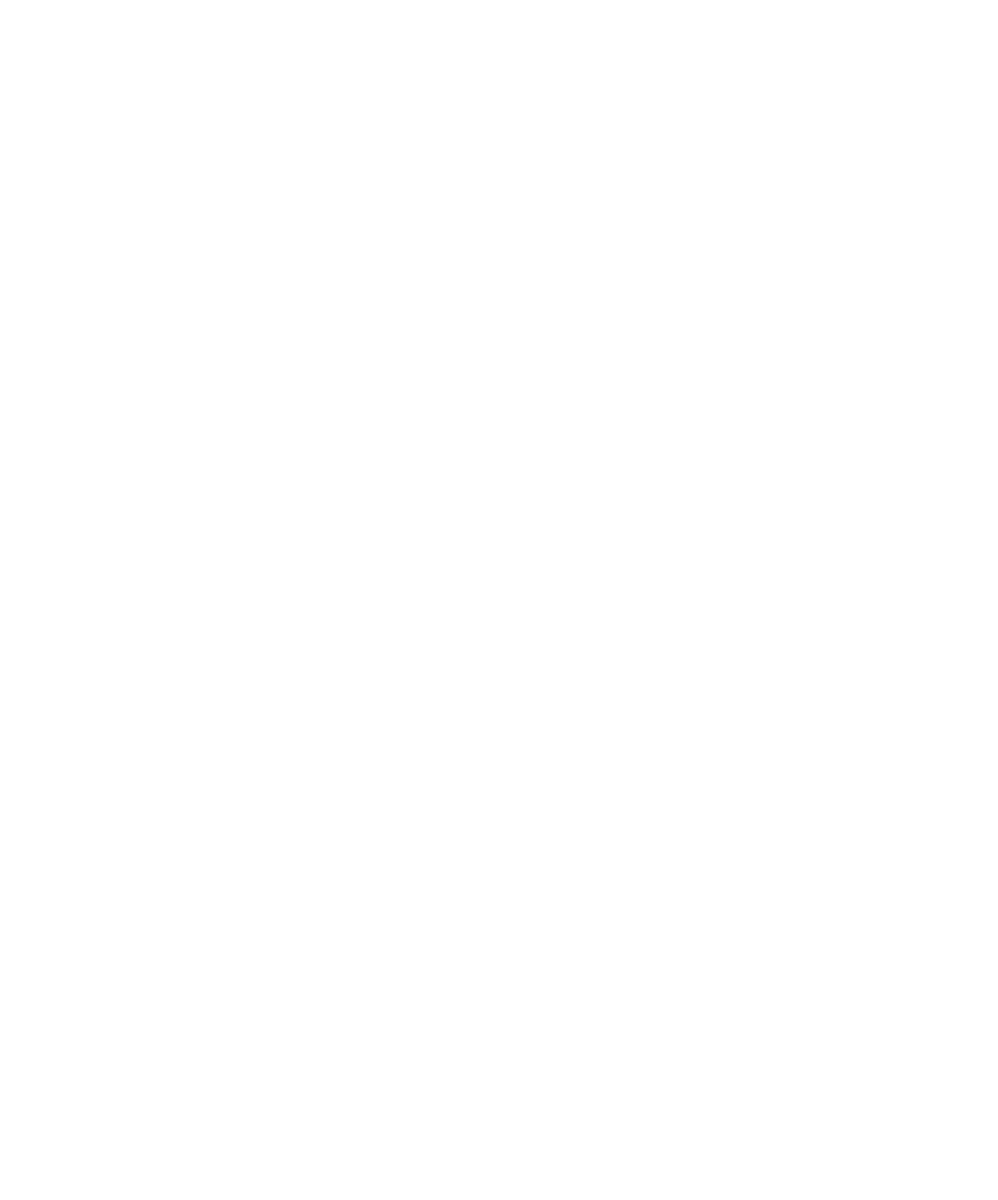
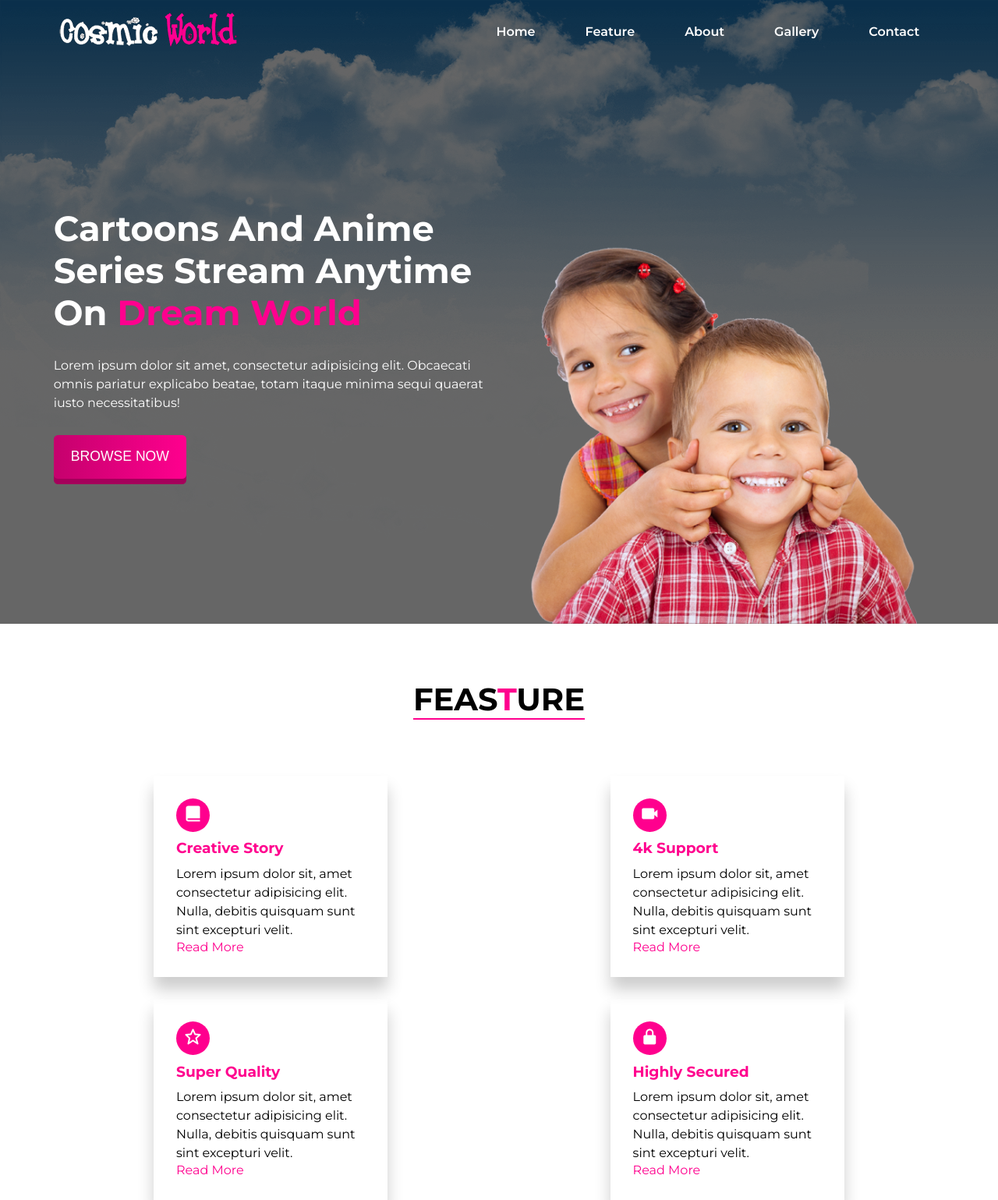
Before and after one commit to sabbir10s/dream-world, a plain HTML site: page index.html in a window 1280 px wide. Shown: the whole page at 78% size. Before the commit the page ends 800 px from the top, so only its background shows below. Drawn offline with nearby package versions, Linux system fonts and the light colour scheme.

Commit message:
banner and features added

```diff
--- a/index.html
+++ b/index.html
@@ -1,14 +1,108 @@
 <!DOCTYPE html>
 <html lang="en">
+
 <head>
     <meta charset="UTF-8">
     <meta http-equiv="X-UA-Compatible" content="IE=edge">
     <meta name="viewport" content="width=device-width, initial-scale=1.0">
+
     <!-- CSS Style Sheet -->
     <link rel="stylesheet" href="style.css">
+
+    <!-- box icon -->
+    <link href='https://unpkg.com/boxicons@2.1.1/css/boxicons.min.css' rel='stylesheet'>
+
     <title>Dream World</title>
 </head>
+
 <body>
+    <header>
+        <nav class="container">
+            <div class="logo">
+                <img src="img/logo.png" alt="">
+            </div>
+            <ul class="navigation">
+                <li><a href="#">Home</a></li>
+                <li><a href="#">Feature</a></li>
+                <li><a href="">About</a></li>
+                <li><a href="">Gallery</a></li>
+                <li><a href="">Contact</a></li>
+            </ul>
+        </nav>
+        <section class="container">
+            <div class="banner">
+                <div class="banner-left">
+                    <h1>Cartoons And Anime Series Stream Anytime On <span class="highlight">Dream World</span></h1>
+                    <p>Lorem ipsum dolor sit amet, consectetur adipisicing elit. Obcaecati omnis pariatur explicabo
+                        beatae, totam itaque minima sequi quaerat iusto necessitatibus!</p>
+                    <button class="primary-button">Browse Now</button>
+                </div>
+                <div class="banner-right">
+                    <img src="img/banner.png" alt="">
+                </div>
+            </div>
+        </section>
+    </header>
 
+    <main class="container">
+        <section id="feature">
+            <div class="section-title">
+                <h2>Feas<span class="highlight">t</span>ure</h2>
+            </div>
+
+            <div class="feature">
+
+                <div class="card">
+                    <div class="card-icon">
+                        <div class="icon"> <i class='bx bxs-book-alt'></i></div>
+                    </div>
+                    <h3>Creative Story</h3>
+                    <p>Lorem ipsum dolor sit, amet consectetur adipisicing elit. Nulla, debitis quisquam sunt sint
+                        excepturi velit.</p>
+                    <a href="#">Read More</a>
+                    </button>
+                </div>
+
+                <div class="card">
+                    <div class="card-icon">
+                        <div class="icon">
+                            <i class='bx bxs-video'></i>
+                        </div>
+                    </div>
+                    <h3>4k Support</h3>
+                    <p>Lorem ipsum dolor sit, amet consectetur adipisicing elit. Nulla, debitis quisquam sunt sint
+                        excepturi velit.</p>
+                    <a href="#">Read More</a>
+                    </button>
+                </div>
+
+                <div class="card">
+                    <div class="card-icon">
+                        <div class="icon">
+                            <i class='bx bx-star'></i>
+                        </div>
+                    </div>
+                    <h3>Super Quality</h3>
+                    <p>Lorem ipsum dolor sit, amet consectetur adipisicing elit. Nulla, debitis quisquam sunt sint
+                        excepturi velit.</p>
+                    <a href="#">Read More</a>
+                    </button>
+                </div>
+
+                <div class="card">
+                    <div class="card-icon">
+                        <div class="icon"> <i class='bx bxs-lock-alt'></i></div>
+                    </div>
+                    <h3>Highly Secured</h3>
+                    <p>Lorem ipsum dolor sit, amet consectetur adipisicing elit. Nulla, debitis quisquam sunt sint
+                        excepturi velit.</p>
+                    <a href="#">Read More</a>
+                    </button>
+                </div>
+
+            </div>
+        </section>
+    </main>
 </body>
+
 </html>
--- a/style.css
+++ b/style.css
@@ -0,0 +1,181 @@
+@import url('https://fonts.googleapis.com/css2?family=Montserrat:wght@300;400;500;600;700;800;900&display=swap');
+
+* {
+    margin: 0;
+    padding: 0;
+    box-sizing: border-box;
+}
+
+body {
+    font-family: 'Montserrat', sans-serif;
+}
+
+/* ======================
+     common styles
+ ======================= */
+header {
+    background-image: url(img/cloud.png);
+    background-repeat: no-repeat;
+    background-size: cover;
+    background-color: rgba(0, 0, 0, 0.6);
+    background-blend-mode: overlay;
+}
+
+.container {
+    max-width: 1200px;
+    margin: 0 auto;
+    padding: 0 1.8em;
+}
+
+.highlight {
+    color: #ff008e;
+}
+
+.primary-button {
+    outline: 0;
+    border: 0;
+    padding: 1em 1.25em;
+    background-image: linear-gradient(90deg, #c5016d, #ff008e);
+    color: white;
+    font-size: 1.1rem;
+    text-transform: uppercase;
+    border-radius: 0.31em;
+    cursor: pointer;
+    box-shadow: 0 .4em 0 #a5005b;
+    position: relative;
+    top: 0;
+}
+
+.primary-button:active {
+    top: 5px;
+    box-shadow: 0 .01em 0 #a5005b;
+}
+
+.section-title {
+    text-align: center;
+}
+
+.section-title h2 {
+    margin: 1.8em 0;
+    font-size: 2.5rem;
+    display: inline-block;
+    border-bottom: 2px solid #ff008e;
+    text-transform: uppercase;
+}
+
+/* =================
+      nav bar
+================= */
+nav {
+    display: flex;
+    justify-content: space-between;
+    min-height: 80px;
+    align-items: center;
+    padding-top: 3em;
+}
+
+.navigation {
+    display: flex;
+}
+
+.navigation li {
+    list-style: none;
+    margin: 1em;
+}
+
+.navigation li a {
+    padding: 1em;
+    text-decoration: none;
+    color: white;
+    font-weight: 600;
+}
+
+/* =====================
+        banner
+===================== */
+.banner {
+    height: calc(100vh - 80px);
+    display: grid;
+    grid-template-columns: repeat(2, 1fr);
+
+}
+
+.banner-left {
+    display: flex;
+    flex-direction: column;
+    justify-content: center;
+    align-items: flex-start;
+}
+
+.banner-left h1 {
+    font-size: 2.8rem;
+    color: white;
+}
+
+.banner-left p {
+    color: white;
+    line-height: 1.5;
+    margin: 1.8em 0;
+}
+
+.banner-right {
+    display: flex;
+    justify-content: center;
+    align-items: flex-end;
+}
+
+.banner-right img {
+    width: 100%;
+}
+
+/* ===============
+    Feature card
+=============== */
+
+.feature {
+    display: grid;
+    grid-template-columns: 1fr 1fr;
+    gap: 1.8em;
+
+    justify-content: center;
+}
+
+.card {
+    max-width: 18.75em;
+    padding: 1.8em;
+    margin: 0 auto;
+    box-shadow: 0 1em 1.2em rgba(0, 0, 0, 0.2);
+}
+
+.card-icon {
+    font-size: 1.5em;
+    padding: .9em;
+    width: 1.5em;
+    height: 1.5em;
+    border-radius: 50%;
+    background-color: #ff008e;
+    display: flex;
+    align-items: center;
+    justify-content: center;
+}
+
+.icon {
+    color: white;
+
+
+}
+
+.card h3 {
+    margin: .5em 0;
+    color: #ff008e;
+
+}
+
+.card p {
+    line-height: 1.5;
+}
+
+.card a {
+    text-decoration: none;
+    color: #ff008e;
+}
```
